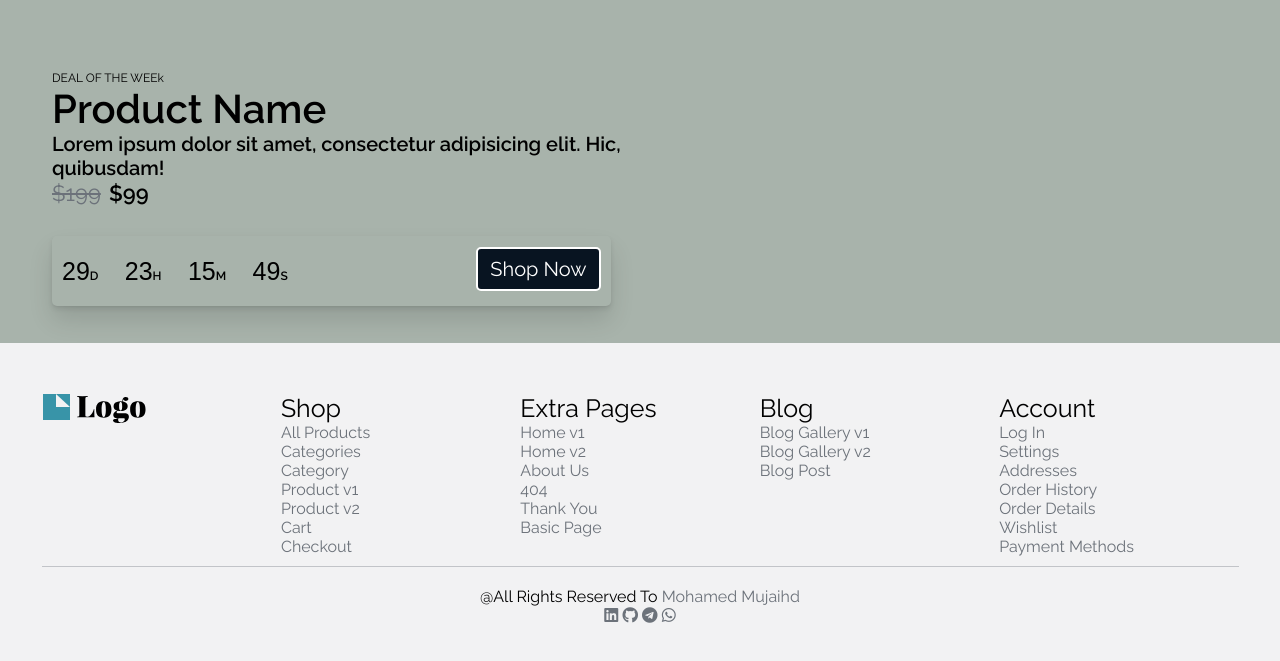
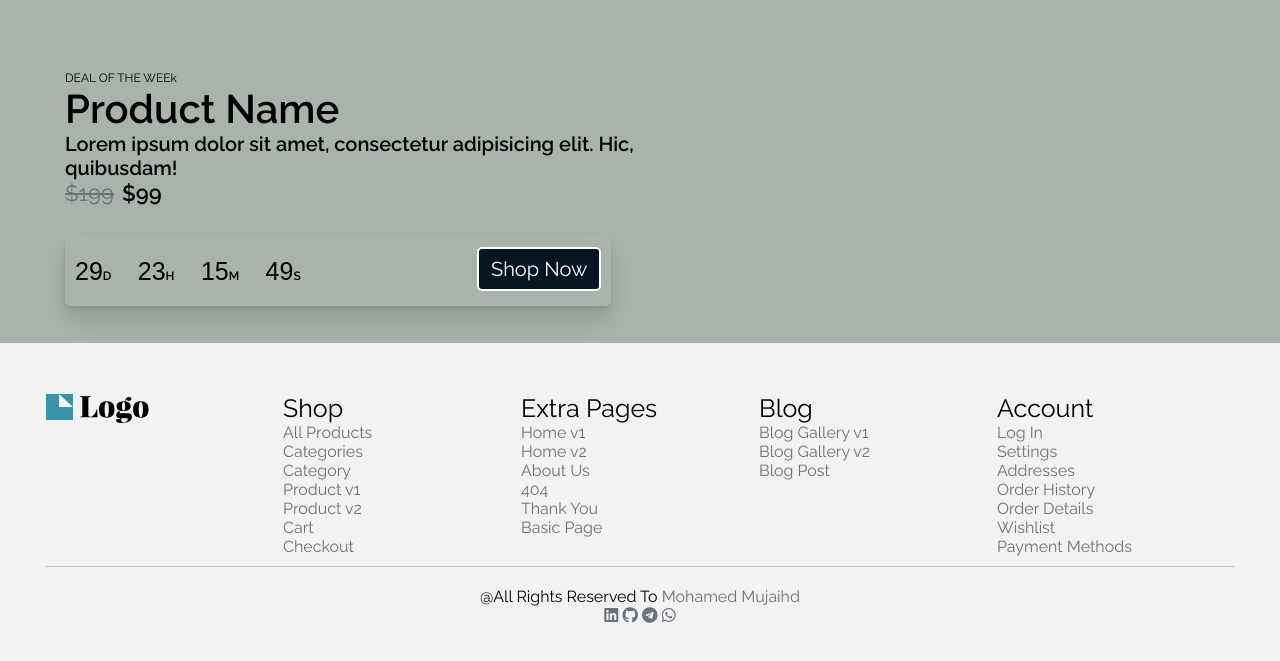
Before and after one commit to thismujahid/fashion-shop, a plain HTML site: page index.html in a window 1280 px wide. Shown: the part 1319-1980 px from the top of the page. Drawn offline with Linux system fonts and the light colour scheme.

Commit message:
some Edit

```diff
--- a/css/main.css
+++ b/css/main.css
@@ -47,8 +47,9 @@ body {
 }
 
 .container {
-    max-width: 95%;
+    max-width: 1200px;
     margin: 0 auto;
+    padding: 0 5px;
 }
 
 a {
--- a/js/main.js
+++ b/js/main.js
@@ -185,18 +185,18 @@ window.onscroll = () => {
         shdowElementScrollPosition - (parseInt(shdowElementAfter) - 600)
     ) {
         shdowElement.style.setProperty("--afterOpacity", "1");
-        header.style.top = "-70px";
     } else if (
         window.scrollY >=
         shdowElementScrollPosition - (parseInt(shdowElementAfter) - 400)
     ) {
         shdowElement.style.setProperty("--afterOpacity", "0.9");
-        header.style.top = "0px";
+        header.style.top = "-70px";
     } else if (
         window.scrollY >=
         shdowElementScrollPosition - (parseInt(shdowElementAfter) - 300)
     ) {
         shdowElement.style.setProperty("--afterOpacity", "0.6");
+        header.style.top = "0px";
     } else if (
         window.scrollY >=
         shdowElementScrollPosition - (parseInt(shdowElementAfter) - 200)
@@ -205,6 +205,11 @@ window.onscroll = () => {
     } else if (
         window.scrollY >=
         shdowElementScrollPosition - (parseInt(shdowElementAfter) - 100)
+    ) {
+        shdowElement.style.setProperty("--afterOpacity", "0.2");
+    } else if (
+        window.scrollY >=
+        shdowElementScrollPosition - parseInt(shdowElementAfter)
     ) {
         shdowElement.style.setProperty("--afterOpacity", "0.1");
     } else {
```
